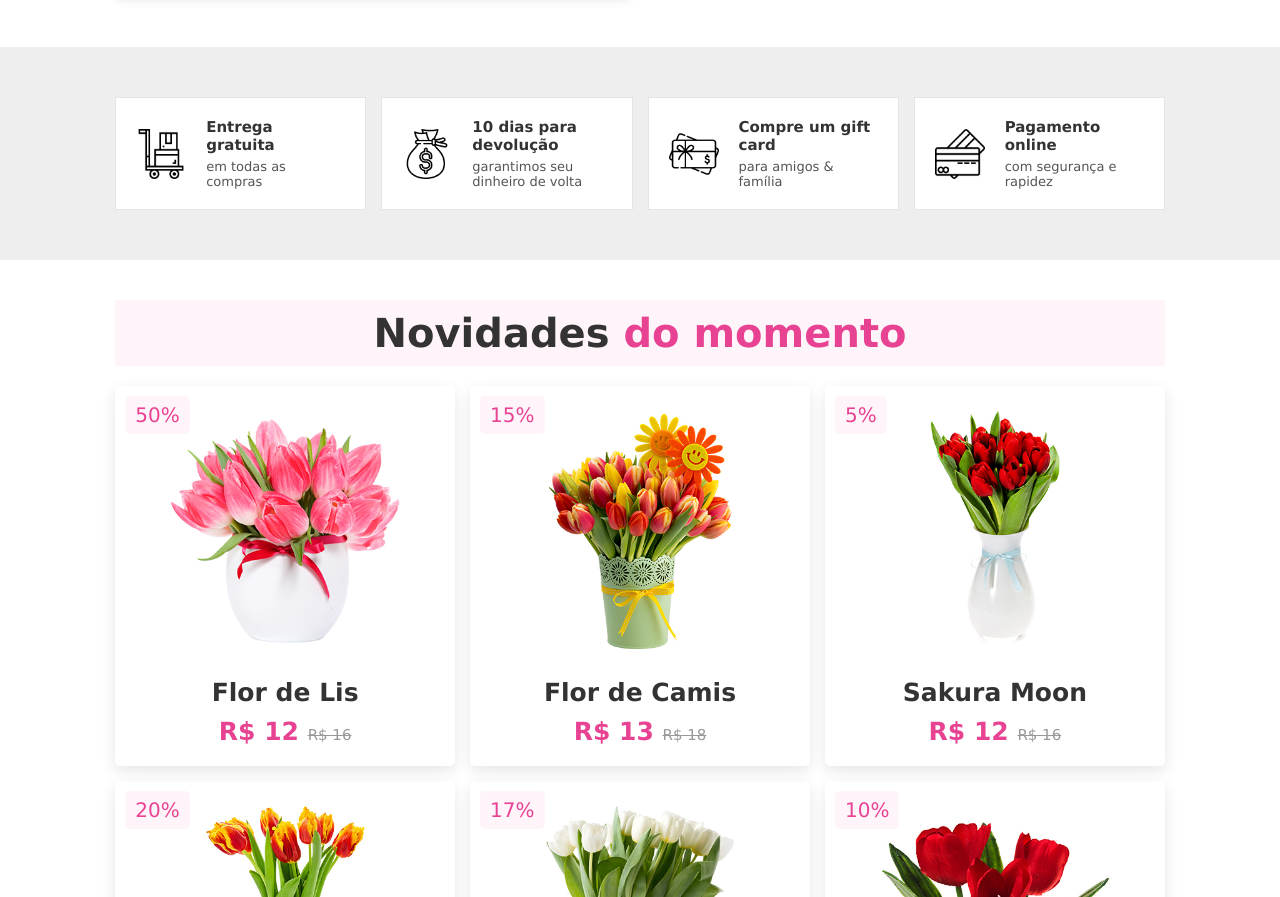
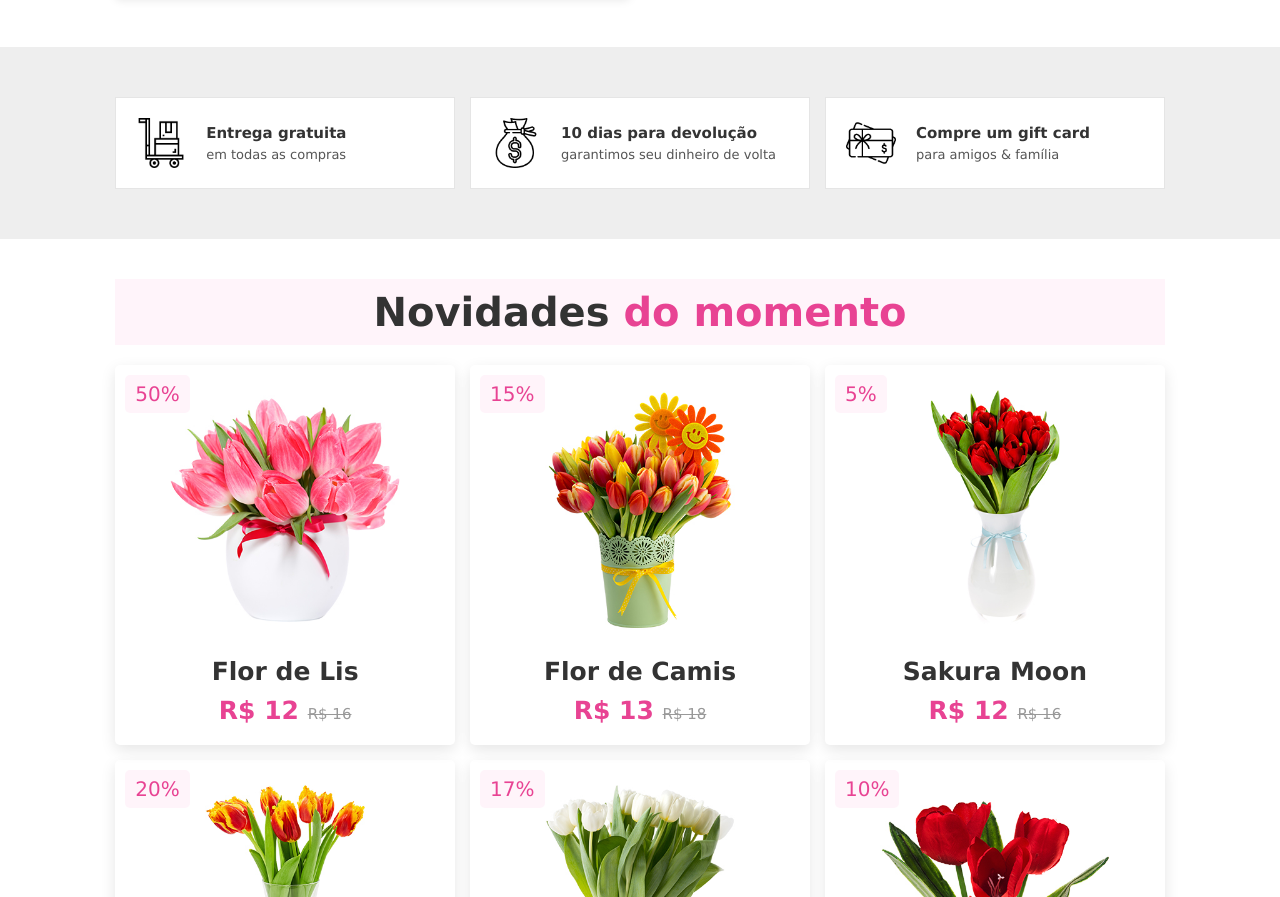
Before and after one commit to cinthiaquadrado/simone-flores, a plain HTML site: page index.html in a window 1280 px wide. Shown: the part 1223-2120 px from the top of the page. Drawn offline with Linux system fonts and the light colour scheme.

Commit message:
Atualização de infos

```diff
--- a/index.html
+++ b/index.html
@@ -83,13 +83,6 @@
 		</div>
 	</div>
 
-	<div class="icons">
-		<img src="images/icon-4.png" al="">
-		<div class="info">
-			<h3>Pagamento online</h3>
-			<span>com segurança e rapidez</span>
-		</div>
-	</div>
 </section>
 
 <section class="products" id="products">
```
